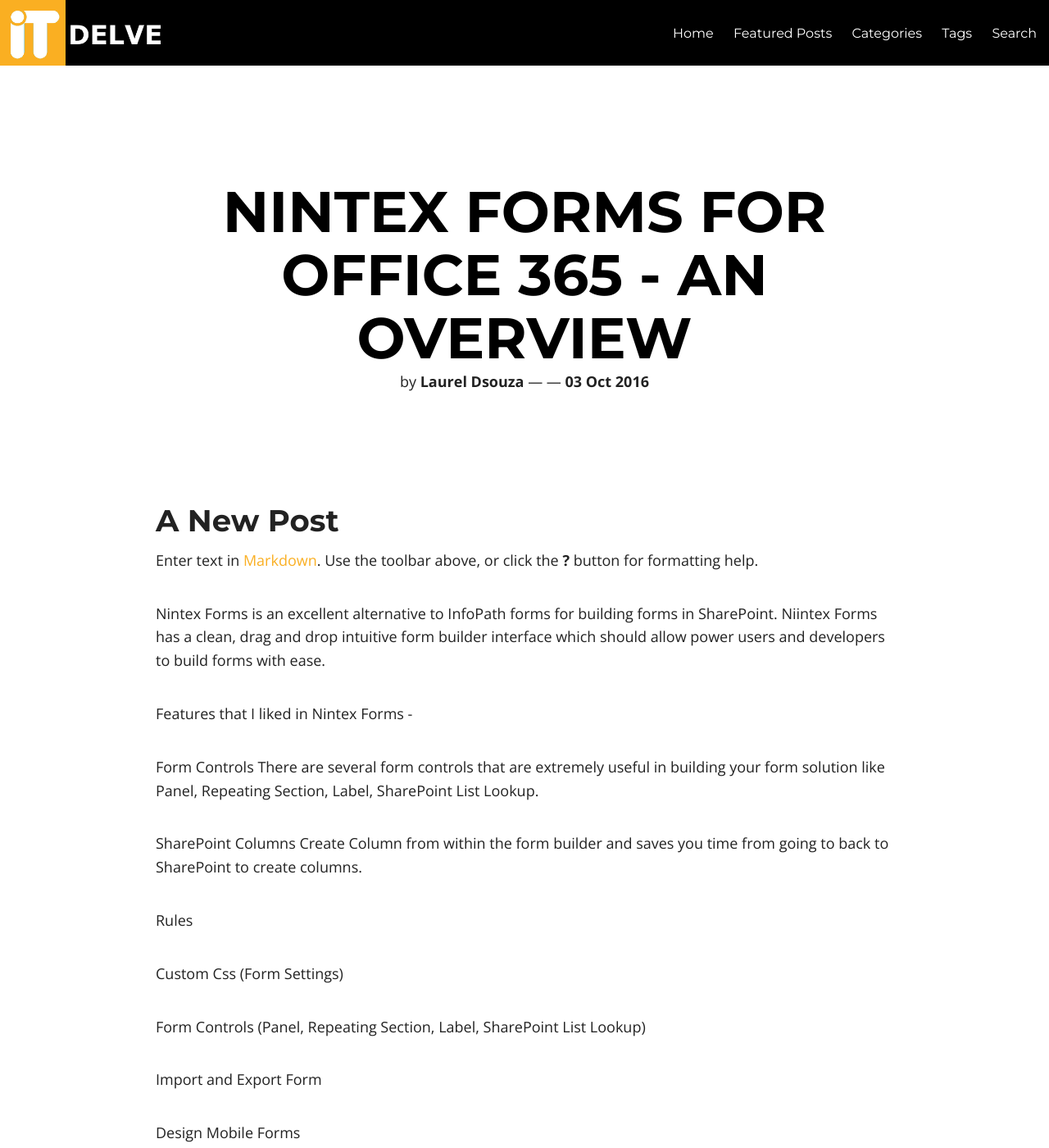
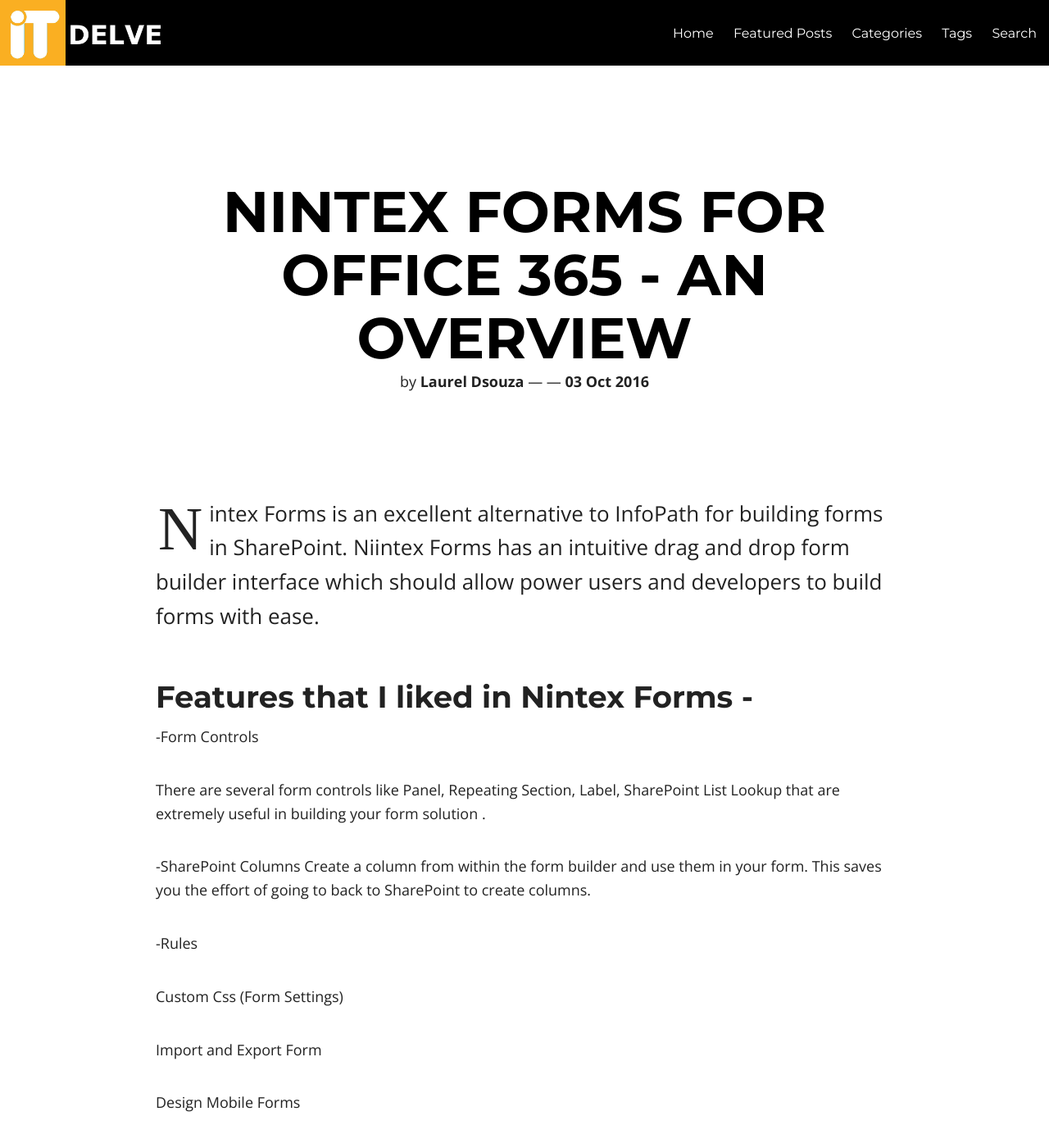
Before and after one commit to ldsouza/ldsouza.github.io, a Jekyll site: the page built from _posts/2016-10-03-nintex-forms-for-office-365-an-overview.md, in a window 1280 px wide and 1400 px high. Shown: the whole window at 82% size. Built offline with Jekyll 4.4.1, drawn with Linux system fonts in a browser that asks for light colours; nearby versions of some CDN libraries.

Commit message:
Updated 2016-10-03-nintex-forms-for-office-365-an-overview.md

```diff
--- a/_posts/2016-10-03-nintex-forms-for-office-365-an-overview.md
+++ b/_posts/2016-10-03-nintex-forms-for-office-365-an-overview.md
@@ -6,25 +6,21 @@
 comments: false
 title: Nintex Forms for Office 365 - An Overview
 ---
-## A New Post
+Nintex Forms is an excellent alternative to InfoPath for building forms in SharePoint. Niintex Forms has an intuitive drag and drop form builder interface which should allow power users and developers to build forms with ease.
 
-Enter text in [Markdown](http://daringfireball.net/projects/markdown/). Use the toolbar above, or click the **?** button for formatting help.
+## Features that I liked in Nintex Forms -
 
-Nintex Forms is an excellent alternative to InfoPath forms for building forms in SharePoint. Niintex Forms has a clean, drag and drop intuitive form builder interface which should allow power users and developers to build forms with ease.
+-Form Controls
 
-Features that I liked in Nintex Forms -
+There are several form controls like Panel, Repeating Section, Label, SharePoint List Lookup that are extremely useful in building your form solution .
 
-Form Controls
-There are several form controls that are extremely useful in building your form solution like Panel, Repeating Section, Label, SharePoint List Lookup.
+-SharePoint Columns
+Create a column from within the form builder and use them in your form. This saves you the effort of going to back to SharePoint to create columns.
 
-SharePoint Columns
-Create Column from within the form builder and saves you time from going to back to SharePoint to create columns.
-
-Rules
+-Rules
 
 Custom Css (Form Settings)
 
-Form Controls (Panel, Repeating Section, Label, SharePoint List Lookup)
 
 Import and Export Form
 
```
